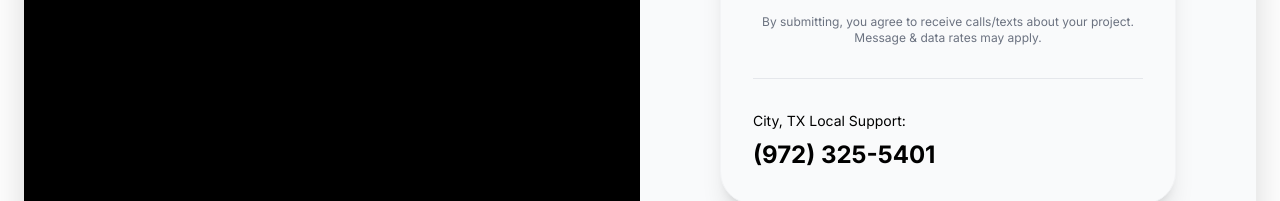
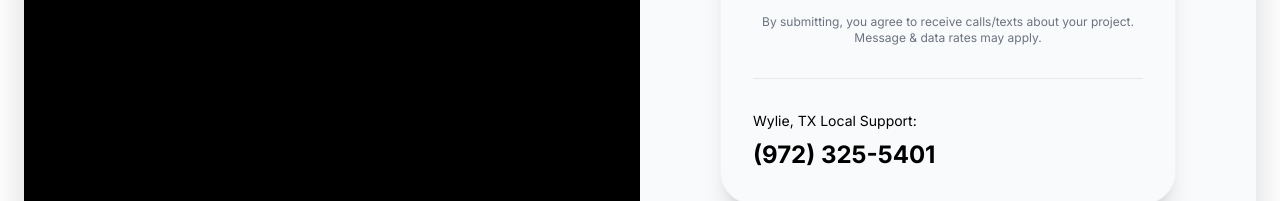
Before and after one commit to jarld180/wylie-tx-concrete-contractor, a React (Vite) app: page / in a window 1280 px wide. Shown: the part 10876-11077 px from the top of the page. Built offline with nearby package versions, Linux system fonts and the light colour scheme; a web font is replaced by a local one.

Commit message:
Fix city name in LeadForm

```diff
--- a/src/components/LeadForm.tsx
+++ b/src/components/LeadForm.tsx
@@ -9,7 +9,7 @@ interface LeadFormProps {
 const LeadForm: React.FC<LeadFormProps> = ({
   title = "Request a Free Quote",
   phone = "(972) 325-5401",
-  city = "City"
+  city = "Wylie"
 }) => {
   const [formData, setFormData] = useState({
     name: '',
```
